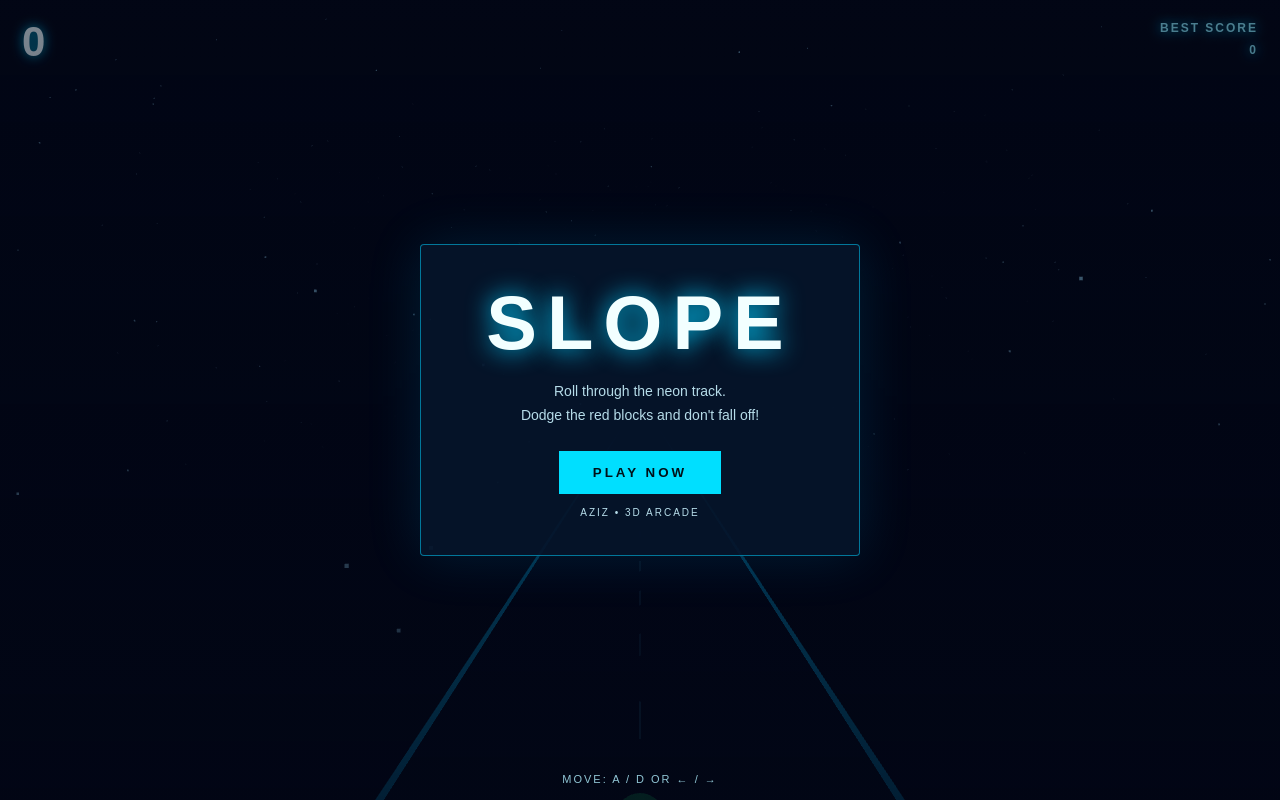
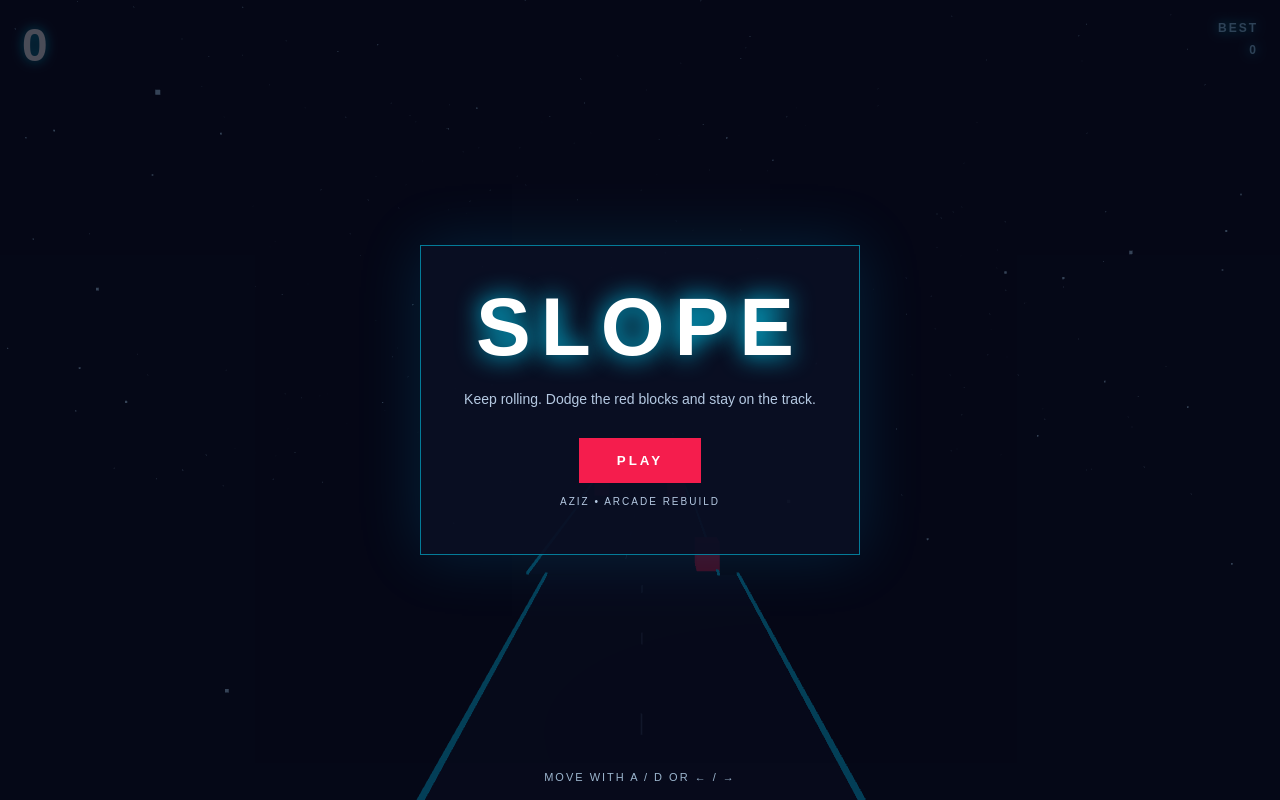
Before and after one commit to azyzz-shope/-slope-game, a plain HTML site: page index.html in a window 1280 px wide. Drawn offline with nearby package versions, Linux system fonts and the light colour scheme; animation ran at ten frames a second.

Commit message:
Rebuild Slope gameplay with rolling ball, curves, gaps and obstacles

```diff
--- a/index.html
+++ b/index.html
@@ -2,58 +2,71 @@
 <html lang="en">
 <head>
 <meta charset="utf-8"><meta name="viewport" content="width=device-width,initial-scale=1,maximum-scale=1,user-scalable=no">
-<title>Slope — AZIZ</title>
+<title>SLOPE — AZIZ</title>
 <style>
-*{box-sizing:border-box}html,body{margin:0;width:100%;height:100%;overflow:hidden;background:#020615;color:#eafaff;font-family:Arial,Helvetica,sans-serif;touch-action:none}canvas{display:block}
-#hud{position:fixed;top:18px;left:22px;right:22px;display:flex;justify-content:space-between;align-items:flex-start;pointer-events:none;text-shadow:0 0 12px #00cfff;font-weight:900;letter-spacing:2px}
-#score{font-size:clamp(25px,5vw,42px)}#best{font-size:12px;color:#8cecff;text-align:right;line-height:1.8}
-#tip{position:fixed;bottom:15px;left:0;right:0;text-align:center;font-size:11px;letter-spacing:2px;color:#91c6d5;pointer-events:none}
-#overlay{position:fixed;inset:0;display:grid;place-items:center;background:linear-gradient(180deg,#02061577,#020615dd)}
-.panel{width:min(440px,90vw);padding:34px 25px;text-align:center;background:#06152be8;border:1px solid #00cfff88;box-shadow:0 0 55px #00bfff22;border-radius:4px}
-h1{font-size:clamp(48px,12vw,76px);letter-spacing:10px;margin:0;color:#f2ffff;text-shadow:0 0 25px #00cfff}
-p{color:#b6dce9;line-height:1.7;font-size:14px}button{margin-top:10px;background:#00dfff;color:#001018;border:0;padding:14px 34px;font-weight:900;letter-spacing:3px;cursor:pointer}
-#mobile{position:fixed;bottom:44px;left:0;right:0;display:none;justify-content:space-between;padding:0 24px;pointer-events:none}
-#mobile button{pointer-events:auto;margin:0;width:70px;height:58px;padding:0;font-size:24px;background:#00dfff55;border:1px solid #00dfff;color:white;border-radius:8px}
-@media(pointer:coarse){#mobile{display:flex}#tip{bottom:112px}}
-</style>
-</head>
+*{box-sizing:border-box}html,body{margin:0;width:100%;height:100%;overflow:hidden;background:#070914;color:#fff;font-family:Arial,sans-serif;touch-action:none}canvas{display:block}
+#hud{position:fixed;top:18px;left:22px;right:22px;display:flex;justify-content:space-between;pointer-events:none;text-shadow:0 0 12px #00d9ff;font-weight:900;letter-spacing:2px}#score{font-size:clamp(28px,6vw,46px)}#best{font-size:12px;text-align:right;line-height:1.8;color:#9bdcff}
+#tip{position:fixed;bottom:17px;left:0;right:0;text-align:center;color:#9cb6ce;font-size:11px;letter-spacing:2px;pointer-events:none}
+#overlay{position:fixed;inset:0;display:grid;place-items:center;background:#050817b8}.panel{width:min(440px,90vw);padding:34px 24px;text-align:center;background:#0a1024ee;border:1px solid #00d9ff88;box-shadow:0 0 60px #00bfff25}h1{font-size:clamp(55px,13vw,82px);letter-spacing:10px;margin:0;color:#fff;text-shadow:0 0 24px #00d9ff}p{color:#b5c9e2;line-height:1.7;font-size:14px}button{margin-top:12px;background:#f51d4d;color:white;border:0;padding:15px 38px;font-weight:900;letter-spacing:3px;cursor:pointer}
+#mobile{position:fixed;bottom:48px;left:0;right:0;display:none;justify-content:space-between;padding:0 22px;pointer-events:none}#mobile button{pointer-events:auto;margin:0;width:72px;height:60px;padding:0;font-size:27px;background:#091b36aa;border:1px solid #00d9ff;color:#fff;border-radius:5px}
+@media(pointer:coarse){#mobile{display:flex}#tip{bottom:120px}}
+</style></head>
 <body>
-<div id="hud"><div id="score">0</div><div id="best">BEST SCORE<br><span id="bestv">0</span></div></div>
-<div id="overlay"><div class="panel"><h1 id="heading">SLOPE</h1><p id="message">Roll through the neon track.<br>Dodge the red blocks and don't fall off!</p><button id="start">PLAY NOW</button><p style="font-size:10px;letter-spacing:2px;margin-bottom:0">AZIZ • 3D ARCADE</p></div></div>
-<div id="tip">MOVE: A / D OR ← / →</div>
-<div id="mobile"><button id="left">‹</button><button id="right">›</button></div>
+<div id="hud"><div id="score">0</div><div id="best">BEST<br><span id="bestv">0</span></div></div>
+<div id="overlay"><div class="panel"><h1 id="heading">SLOPE</h1><p id="message">Keep rolling. Dodge the red blocks and stay on the track.</p><button id="start">PLAY</button><p style="font-size:10px;letter-spacing:2px">AZIZ • ARCADE REBUILD</p></div></div>
+<div id="tip">MOVE WITH A / D OR ← / →</div><div id="mobile"><button id="left">‹</button><button id="right">›</button></div>
 <script src="https://cdn.jsdelivr.net/npm/three@0.160.0/build/three.min.js"></script>
 <script>
-(()=>{
-const scene=new THREE.Scene();scene.background=new THREE.Color(0x020615);scene.fog=new THREE.FogExp2(0x020615,.012);
-const camera=new THREE.PerspectiveCamera(68,innerWidth/innerHeight,.1,220);camera.position.set(0,7,12);
-const renderer=new THREE.WebGLRenderer({antialias:true});renderer.setPixelRatio(Math.min(devicePixelRatio,1.8));renderer.setSize(innerWidth,innerHeight);renderer.outputColorSpace=THREE.SRGBColorSpace;document.body.appendChild(renderer.domElement);
-scene.add(new THREE.HemisphereLight(0x8bdfff,0x080b22,1.5));const keyLight=new THREE.PointLight(0x00cfff,2.2,45);keyLight.position.set(0,8,3);scene.add(keyLight);
-const ballMat=new THREE.MeshStandardMaterial({color:0x39ff82,emissive:0x087a37,emissiveIntensity:1.1,metalness:.25,roughness:.22});
-const ball=new THREE.Mesh(new THREE.SphereGeometry(.43,32,24),ballMat);ball.position.set(0,.52,3);scene.add(ball);
-const trackMat=new THREE.MeshStandardMaterial({color:0x101e39,metalness:.5,roughness:.35});
-const glowMat=new THREE.MeshBasicMaterial({color:0x00bfff});
-const redMat=new THREE.MeshStandardMaterial({color:0xff234f,emissive:0x8b001f,emissiveIntensity:1.15,metalness:.25,roughness:.25});
-const segments=[],obstacles=[],stars=[];
-function makeSegment(z){const g=new THREE.Group();const floor=new THREE.Mesh(new THREE.BoxGeometry(9,.22,22),trackMat);floor.position.y=-.12;g.add(floor);for(const x of [-4.53,4.53]){const rail=new THREE.Mesh(new THREE.BoxGeometry(.09,.1,22),glowMat);rail.position.set(x,.04,0);g.add(rail)}for(let i=0;i<5;i++){const line=new THREE.Mesh(new THREE.BoxGeometry(.035,.012,1.5),new THREE.MeshBasicMaterial({color:0x246080}));line.position.set(0,.002,-8+i*4);g.add(line)}g.position.z=z;scene.add(g);segments.push(g)}
-for(let i=0;i<8;i++)makeSegment(-i*22-5);
-const starGeo=new THREE.BufferGeometry();const starPos=[];for(let i=0;i<500;i++)starPos.push((Math.random()-.5)*180,Math.random()*75-5,-Math.random()*200);starGeo.setAttribute('position',new THREE.Float32BufferAttribute(starPos,3));const starField=new THREE.Points(starGeo,new THREE.PointsMaterial({color:0x9bdfff,size:.22}));scene.add(starField);
-let score=0,best=Number(localStorage.getItem('azSlopeBest')||0),speed=23,playing=false,last=0,spawn=0,px=0,steer=0;
-const scoreEl=document.getElementById('score'),bestEl=document.getElementById('bestv'),overlay=document.getElementById('overlay'),heading=document.getElementById('heading'),message=document.getElementById('message'),start=document.getElementById('start');bestEl.textContent=best;
-function addObstacle(){const lane=(Math.floor(Math.random()*5)-2)*1.65;const w=1.15+Math.random()*.35;const h=1.25+Math.random()*.35;const m=new THREE.Mesh(new THREE.BoxGeometry(w,h,1.1),redMat);m.position.set(lane,h/2,-105);m.userData.w=w;scene.add(m);obstacles.push(m)}
-function startGame(){obstacles.forEach(o=>scene.remove(o));obstacles.length=0;score=0;speed=23;spawn=.6;px=0;ball.position.set(0,.52,3);ball.rotation.set(0,0,0);segments.forEach((s,i)=>s.position.z=-i*22-5);playing=true;overlay.style.display='none';last=performance.now();requestAnimationFrame(loop)}
-function gameOver(){playing=false;best=Math.max(best,Math.floor(score));localStorage.setItem('azSlopeBest',best);bestEl.textContent=best;heading.textContent='GAME OVER';message.innerHTML='YOUR SCORE: '+Math.floor(score)+'<br>Best score: '+best;start.textContent='TRY AGAIN';overlay.style.display='grid'}
-start.addEventListener('click',startGame);
-const keys={};addEventListener('keydown',e=>{const k=e.key.toLowerCase();keys[k]=true;if(k.startsWith('arrow')||k===' ')e.preventDefault();if(keys.r&&keys.j&&playing){score+=1000;keys.r=keys.j=false}});addEventListener('keyup',e=>keys[e.key.toLowerCase()]=false);
-function hold(btn,dir){btn.addEventListener('pointerdown',e=>{e.preventDefault();steer=dir});btn.addEventListener('pointerup',()=>{if(steer===dir)steer=0});btn.addEventListener('pointerleave',()=>{if(steer===dir)steer=0})}hold(document.getElementById('left'),-1);hold(document.getElementById('right'),1);
-function loop(t){if(!playing)return;const dt=Math.min((t-last)/1000,.04);last=t;score+=dt*12;speed=Math.min(47,23+score*.018);const left=keys.a||keys.arrowleft||steer<0,right=keys.d||keys.arrowright||steer>0;if(left)px-=dt*11;if(right)px+=dt*11;px=THREE.MathUtils.clamp(px,-5.4,5.4);ball.position.x+=(px-ball.position.x)*Math.min(1,dt*12);ball.rotation.z+=(ball.position.x-px)*dt*2;ball.rotation.x-=dt*speed/1.4;
-for(const s of segments){s.position.z+=speed*dt;if(s.position.z>18)s.position.z-=176}
-if(Math.abs(ball.position.x)>4.75){gameOver();return}
-spawn-=dt;if(spawn<=0){addObstacle();spawn=Math.max(.48,1.18-(speed-23)*.022)}
-for(let i=obstacles.length-1;i>=0;i--){const o=obstacles[i];o.position.z+=speed*dt;if(Math.abs(o.position.z-ball.position.z)<.85&&Math.abs(o.position.x-ball.position.x)<o.userData.w/2+.38){gameOver();return}if(o.position.z>12){scene.remove(o);obstacles.splice(i,1)}}
-camera.position.x+=(ball.position.x*.22-camera.position.x)*dt*2.2;camera.position.y=6.5+Math.sin(t*.001)*.12;camera.lookAt(ball.position.x*.2,.1,-10);scoreEl.textContent=Math.floor(score);renderer.render(scene,camera);requestAnimationFrame(loop)}
-function idle(){renderer.render(scene,camera);requestAnimationFrame(idle)}idle();
+(()=> {
+const scene=new THREE.Scene();scene.background=new THREE.Color(0x080a18);scene.fog=new THREE.Fog(0x080a18,32,145);
+const camera=new THREE.PerspectiveCamera(67,innerWidth/innerHeight,.1,240);camera.position.set(0,7.5,12);
+const renderer=new THREE.WebGLRenderer({antialias:true});renderer.setPixelRatio(Math.min(devicePixelRatio,1.7));renderer.setSize(innerWidth,innerHeight);renderer.outputColorSpace=THREE.SRGBColorSpace;document.body.appendChild(renderer.domElement);
+scene.add(new THREE.HemisphereLight(0xa7caff,0x171020,1.5));const light=new THREE.DirectionalLight(0xffffff,1.1);light.position.set(-4,12,8);scene.add(light);
+const red=new THREE.MeshStandardMaterial({color:0xff254e,emissive:0xa50028,emissiveIntensity:1.05,roughness:.27,metalness:.18});
+const floorMat=new THREE.MeshStandardMaterial({color:0x151a31,roughness:.55,metalness:.25});
+const edgeMat=new THREE.MeshBasicMaterial({color:0x00cfff});
+const ballMat=new THREE.MeshStandardMaterial({color:0xff263f,emissive:0xd40028,emissiveIntensity:1.45,roughness:.2,metalness:.2});
+const ball=new THREE.Mesh(new THREE.SphereGeometry(.43,32,24),ballMat);ball.position.set(0,.48,4);scene.add(ball);
+const ballGlow=new THREE.PointLight(0xff244a,1.4,9);ball.add(ballGlow);
+const segments=[];const segmentLength=20;let nextX=0,nextYaw=0;
+function buildSegment(z,x,yaw){
+ const g=new THREE.Group();g.position.set(x,0,z);g.rotation.y=yaw;g.userData={gap:false,obs:[]};
+ if(Math.random()<.13){g.userData.gap=true}else{
+  const deck=new THREE.Mesh(new THREE.BoxGeometry(8.2,.32,segmentLength),floorMat);deck.position.y=-.18;g.add(deck);
+ }
+ for(const side of [-1,1]){const rail=new THREE.Mesh(new THREE.BoxGeometry(.1,.12,segmentLength),edgeMat);rail.position.set(side*4.12,.02,0);g.add(rail)}
+ for(let k=0;k<4;k++){const stripe=new THREE.Mesh(new THREE.BoxGeometry(.035,.015,.9),new THREE.MeshBasicMaterial({color:0x33415e}));stripe.position.set(0,.0,-8+k*5);g.add(stripe)}
+ if(!g.userData.gap && Math.random()<.78){
+  const count=Math.random()<.3?2:1;const used=[];
+  for(let j=0;j<count;j++){let lane=(Math.floor(Math.random()*5)-2)*1.45;if(used.some(v=>Math.abs(v-lane)<1.2))lane+=1.4;used.push(lane);
+   const h=1.15+Math.random()*.6,w=1.0+Math.random()*.35;const block=new THREE.Mesh(new THREE.BoxGeometry(w,h,1.05),red);block.position.set(lane,h/2,-2-Math.random()*10);block.userData={lane,w};g.add(block);g.userData.obs.push(block);
+  }
+ }
+ scene.add(g);segments.push(g);return g;
+}
+for(let i=0;i<9;i++){nextX+= (Math.random()-.5)*1.05;nextX=THREE.MathUtils.clamp(nextX,-2.2,2.2);nextYaw=THREE.MathUtils.clamp(nextYaw+(Math.random()-.5)*.055,-.17,.17);buildSegment(-i*segmentLength-4,nextX,nextYaw)}
+const starGeo=new THREE.BufferGeometry(),pos=[];for(let i=0;i<650;i++)pos.push((Math.random()-.5)*180,Math.random()*80-8,-Math.random()*220);starGeo.setAttribute('position',new THREE.Float32BufferAttribute(pos,3));scene.add(new THREE.Points(starGeo,new THREE.PointsMaterial({color:0xb3dfff,size:.19})));
+let score=0,best=+(localStorage.getItem('slopeAzizBest')||0),speed=20,playing=false,last=0,steer=0,lateral=0,fall=0;
+const $=id=>document.getElementById(id);$('bestv').textContent=best;
+function startGame(){segments.forEach(s=>scene.remove(s));segments.length=0;nextX=0;nextYaw=0;for(let i=0;i<9;i++){nextX=THREE.MathUtils.clamp(nextX+(Math.random()-.5)*1.05,-2.2,2.2);nextYaw=THREE.MathUtils.clamp(nextYaw+(Math.random()-.5)*.055,-.17,.17);buildSegment(-i*segmentLength-4,nextX,nextYaw)}score=0;speed=20;lateral=0;fall=0;ball.position.set(0,.48,4);ball.rotation.set(0,0,0);playing=true;$('overlay').style.display='none';last=performance.now();requestAnimationFrame(loop)}
+function endGame(){playing=false;best=Math.max(best,Math.floor(score));localStorage.setItem('slopeAzizBest',best);$('bestv').textContent=best;$('heading').textContent='GAME OVER';$('message').innerHTML='SCORE: '+Math.floor(score)+'<br>BEST: '+best;$('start').textContent='PLAY AGAIN';$('overlay').style.display='grid'}
+$('start').addEventListener('click',startGame);
+const keys={};addEventListener('keydown',e=>{const k=e.key.toLowerCase();keys[k]=true;if(k.includes('arrow')||k===' ')e.preventDefault();if(keys.r&&keys.j&&playing){score+=1000;keys.r=keys.j=false}});addEventListener('keyup',e=>keys[e.key.toLowerCase()]=false);
+function hold(id,d){const b=$(id);b.addEventListener('pointerdown',e=>{e.preventDefault();steer=d});['pointerup','pointercancel','pointerleave'].forEach(ev=>b.addEventListener(ev,()=>{if(steer===d)steer=0}))}hold('left',-1);hold('right',1);
+function currentSegment(){let found=null;for(const s of segments)if(s.position.z<=4+segmentLength/2&&s.position.z>=4-segmentLength/2){found=s;break}return found}
+function loop(t){if(!playing)return;const dt=Math.min((t-last)/1000,.035);last=t;score+=dt*13;speed=Math.min(48,20+score*.022);
+ const dir=(keys.a||keys.arrowleft||steer<0?-1:0)+(keys.d||keys.arrowright||steer>0?1:0);lateral=THREE.MathUtils.clamp(lateral+dir*dt*8,-3.5,3.5);
+ for(const s of segments){s.position.z+=speed*dt;if(s.position.z>16){s.position.z-=segments.length*segmentLength;nextX=THREE.MathUtils.clamp(nextX+(Math.random()-.5)*1.45,-2.5,2.5);nextYaw=THREE.MathUtils.clamp(nextYaw+(Math.random()-.5)*.075,-.2,.2);s.position.x=nextX;s.rotation.y=nextYaw;
+   s.userData.gap=Math.random()<.13;const old=s.children.filter(c=>c.userData&&c.userData.lane!==undefined);old.forEach(c=>s.remove(c));s.userData.obs=[];
+   const deck=s.children.find(c=>c.geometry&&c.geometry.type==='BoxGeometry'&&c.geometry.parameters.width===8.2);if(s.userData.gap&&deck)s.remove(deck);if(!s.userData.gap&&!deck){const d=new THREE.Mesh(new THREE.BoxGeometry(8.2,.32,segmentLength),floorMat);d.position.y=-.18;s.add(d)}
+   if(!s.userData.gap&&Math.random()<.78){const count=Math.random()<.3?2:1;for(let j=0;j<count;j++){const lane=(Math.floor(Math.random()*5)-2)*1.45,h=1.15+Math.random()*.6,w=1+Math.random()*.35;const b=new THREE.Mesh(new THREE.BoxGeometry(w,h,1.05),red);b.position.set(lane,h/2,-2-Math.random()*10);b.userData={lane,w};s.add(b);s.userData.obs.push(b)}}
+  }}
+ const seg=currentSegment();if(seg){const center=seg.position.x-Math.sin(seg.rotation.y)*(4-seg.position.z);ball.position.x+=(center+lateral-ball.position.x)*Math.min(1,dt*9);if(seg.userData.gap){fall+=dt;ball.position.y=Math.max(-8,.48-fall*fall*9);if(fall>.38){endGame();return}}else{fall=0;ball.position.y=.48+Math.sin(t*.012)*.025}
+  const localX=ball.position.x-seg.position.x;if(Math.abs(localX)>3.72){endGame();return}
+  for(const b of seg.userData.obs){if(Math.abs(b.position.z-(4-seg.position.z))<.9&&Math.abs(localX-b.position.x)<b.userData.w/2+.34){endGame();return}}
+ }else{endGame();return}
+ ball.rotation.x-=dt*speed/1.3;ball.rotation.z=-dir*.18;camera.position.x+=(ball.position.x*.22-camera.position.x)*dt*2;camera.position.y=7.2;camera.lookAt(ball.position.x*.18,.1,-9);$('score').textContent=Math.floor(score);renderer.render(scene,camera);requestAnimationFrame(loop)}
+function idle(){if(!playing){renderer.render(scene,camera)}requestAnimationFrame(idle)}idle();
 addEventListener('resize',()=>{camera.aspect=innerWidth/innerHeight;camera.updateProjectionMatrix();renderer.setSize(innerWidth,innerHeight)});
 })();
-</script>
-</body></html>
+</script></body></html>
```
